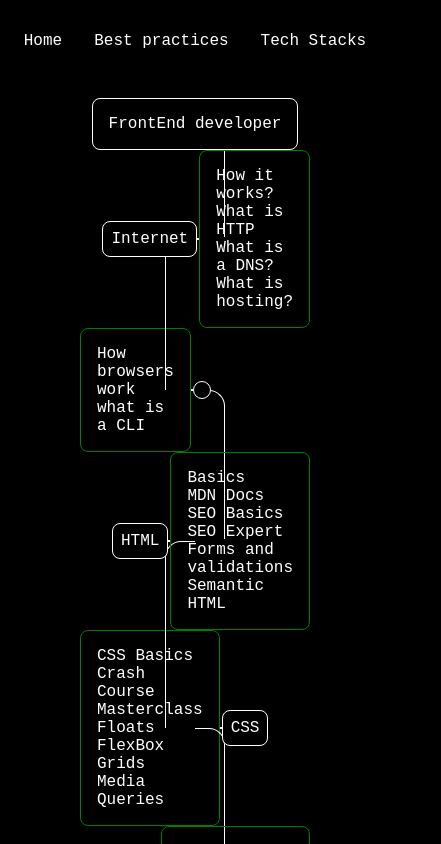
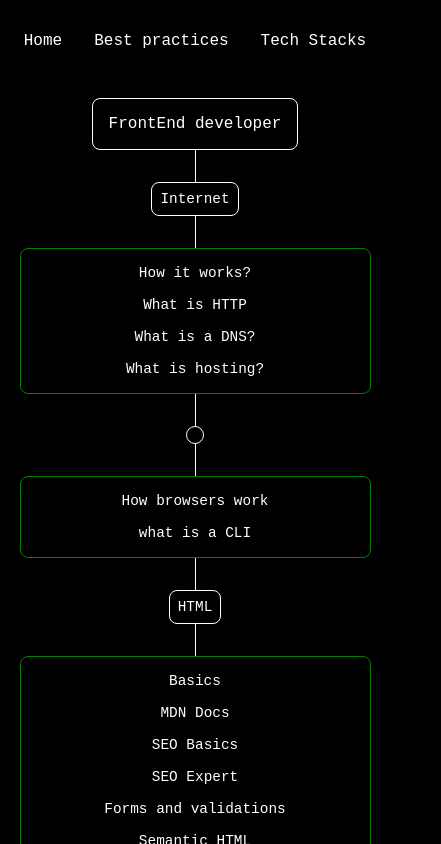
Before and after one commit to CharbelBG/Devroadmaps, a React (Vite) app: page /frontend in a window 390 px wide. Shown: the top 844 px of the page, 441 px wide, since content can reach past the window. Built offline with nearby package versions, Linux system fonts and the light colour scheme.

Commit message:
updated front-end

```diff
--- a/index.html
+++ b/index.html
@@ -4,7 +4,7 @@
     <meta charset="UTF-8" />
     <!-- <link rel="icon" type="image/svg+xml" href="/vite.svg" /> -->
     <meta name="viewport" content="width=device-width, initial-scale=1.0," />
-    <title>devRoadmaps</title>
+    <title>devroadmaps</title>
   </head>
   <body>
     <div id="root"></div>
--- a/src/components/containers/leftContainer.css
+++ b/src/components/containers/leftContainer.css
@@ -82,3 +82,56 @@
     padding: .5rem;
     border-radius: 50%;
 }
+
+@media screen and (max-width:1125px){
+    .containerLeft{
+        width: 50%;
+        padding-right: 1rem;
+        font-size: .9rem;
+    }
+}
+
+@media screen and (max-width:650px){
+    .containerLeft{
+        padding: 0;
+        flex-direction: column-reverse;
+        width: 100%;
+        gap: 1rem;
+        position: relative;
+    }
+    .containerLeft::before{
+        position: absolute;
+        top: 10px;
+        right: 0;
+        left: 0;
+        margin: auto;
+        z-index: -1;
+        width: 0;
+        height: 30%;
+    }
+    .containerLeft::after{
+        content: '';
+        width: 1px;
+        height: 30%;
+        position: absolute;
+        top: -115%;
+        right: 0;
+        left: 0;
+    }
+    .containerLeft div:hover + hr{
+        border:0;
+        transition: 0s;
+    }
+    .containerLeft hr{
+        width: 0;
+        border: none;
+    }
+    .containerLeft div{
+        width: 90%;
+        align-items: center;
+        gap: 1rem;
+        z-index: 1;
+        background-color: black;
+    }
+
+}
--- a/src/components/containers/rightContainer.css
+++ b/src/components/containers/rightContainer.css
@@ -42,7 +42,6 @@
     display: flex;
     flex-direction: column;
     transition: border .5s;
-
 }
 .containerRight div:hover{
     border: 1px solid lime;
@@ -81,3 +80,54 @@
     padding: .5rem;
     border-radius: 50%;
 }
+
+@media screen and (max-width:1125px) {
+    .containerRight{
+        width: 50%;
+        padding-left: 1rem;
+        font-size: .9rem;
+    }
+}
+
+@media screen and (max-width:650px) {
+    .containerRight{
+        padding: 0;
+        flex-direction: column-reverse;
+        width: 100%;
+        gap: 1rem;
+    }
+    .containerRight::before{
+        position: absolute;
+        top: 10px;
+        right: 0;
+        left: 0;
+        margin: auto;
+        z-index: -1;
+        width: 0;
+        height: 30%;
+    }
+    .containerRight::after{
+        content: '';
+        width: 1px;
+        height: 40%;
+        position: absolute;
+        top: -30%;
+        right: 0;
+        left: 0;
+    }
+    .containerRight div:hover + hr{
+        border:0;
+        transition: 0s;
+    }
+    .containerRight hr{
+        width: 0;
+        border: none;
+    }
+    .containerRight div{
+        width: 90%;
+        align-items: center;
+        gap: 1rem;
+        z-index: 1;
+        background-color: black;
+    }
+}
--- a/src/pages/BackEnd.jsx
+++ b/src/pages/BackEnd.jsx
@@ -98,6 +98,12 @@ return(
         {url:'https://www.youtube.com/watch?v=fgdpvwEWJ9M&ab_channel=freeCodeCamp.org', text:'Firebase course'},
     ]} />
 
+    <RightContainer text='Advanced DB concepts' links={[
+        {url:'' , text:''},
+        {url:'' , text:''},
+        {url:'' , text:''},
+        {url:'' , text:''},
+    ]} />
 
 </div>
 )
--- a/src/pages/frontEnd.css
+++ b/src/pages/frontEnd.css
@@ -21,3 +21,9 @@
     transform: scale(105%);
     transition: color .2s, border .4s, transform .2s;
 }
+
+@media screen and (max-width:650px){
+    .frontEndContainer{
+        gap: 2rem;
+    }
+}
```
